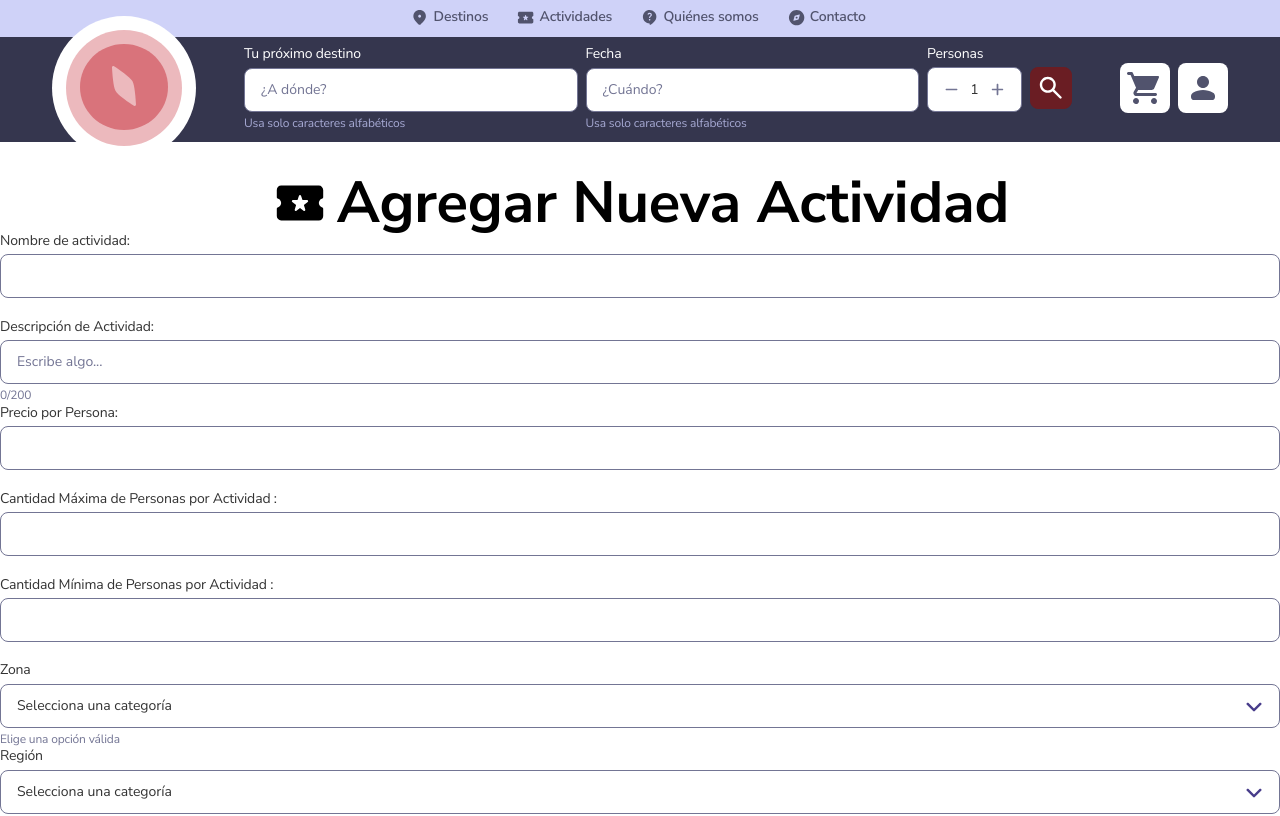
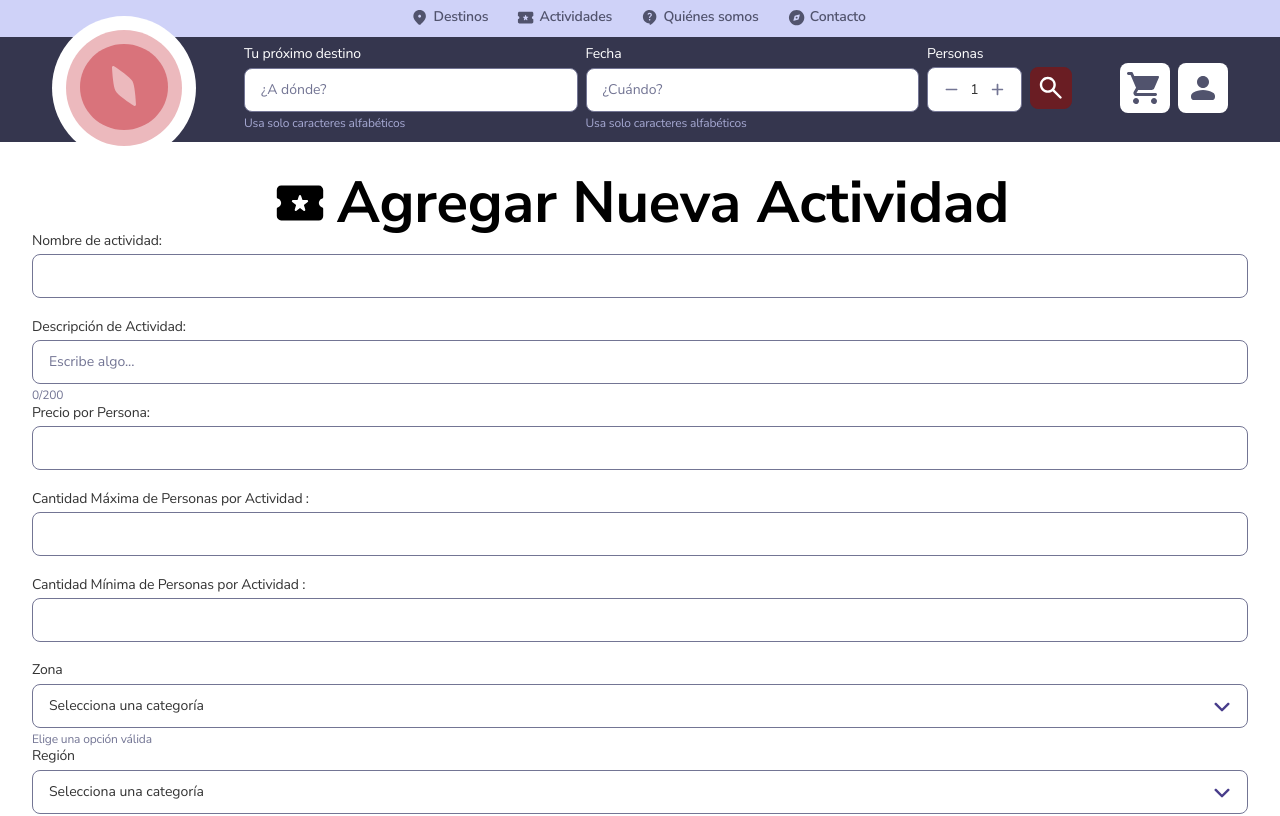
Before and after one commit to manuelcristobalescobedo/wildroutes, a React (Vite) app: page /agregar-actividad in a window 1280 px wide. Shown: the top 816 px of the page. Built offline with nearby package versions, Linux system fonts and the light colour scheme; a web font is replaced by a local one.

Commit message:
agregado padding a nueva actividad

```diff
--- a/src/Paginas/AgregarNuevaActividad.tsx
+++ b/src/Paginas/AgregarNuevaActividad.tsx
@@ -42,10 +42,10 @@ export default function AgregarNuevaActividad() {
         <>
             <main>
                 <Encabezado />
-                    <section style={{display: "flex", flexDirection: "column", justifyContent: "center", alignItems: "center", paddingTop: "2rem"}}>
+                    <section style={{display: "flex", flexDirection: "column", justifyContent: "center", alignItems: "center", paddingTop: "2rem", }}>
                         <TituloPrimario texto="Agregar Nueva Actividad" color="#000000ff" icono={<Actividad />} />
                     </section>
-                    <section>
+                    <section style={{paddingRight: "2rem", paddingLeft: "2rem", gap: "1rem"}}>
                         <Elementos.EntradaTexto estilo="var(--color-neutro-mas-mas-mas-mas-alto)" etiqueta="Nombre de actividad:" nombre="nombre" valor={entrada.nombre} accion={handleChange} marcador="" informacion="" tipo="text"/>
                         <p style={{ fontFamily: "sans-serif", margin: "0", padding: "0" }}></p>
 
```
